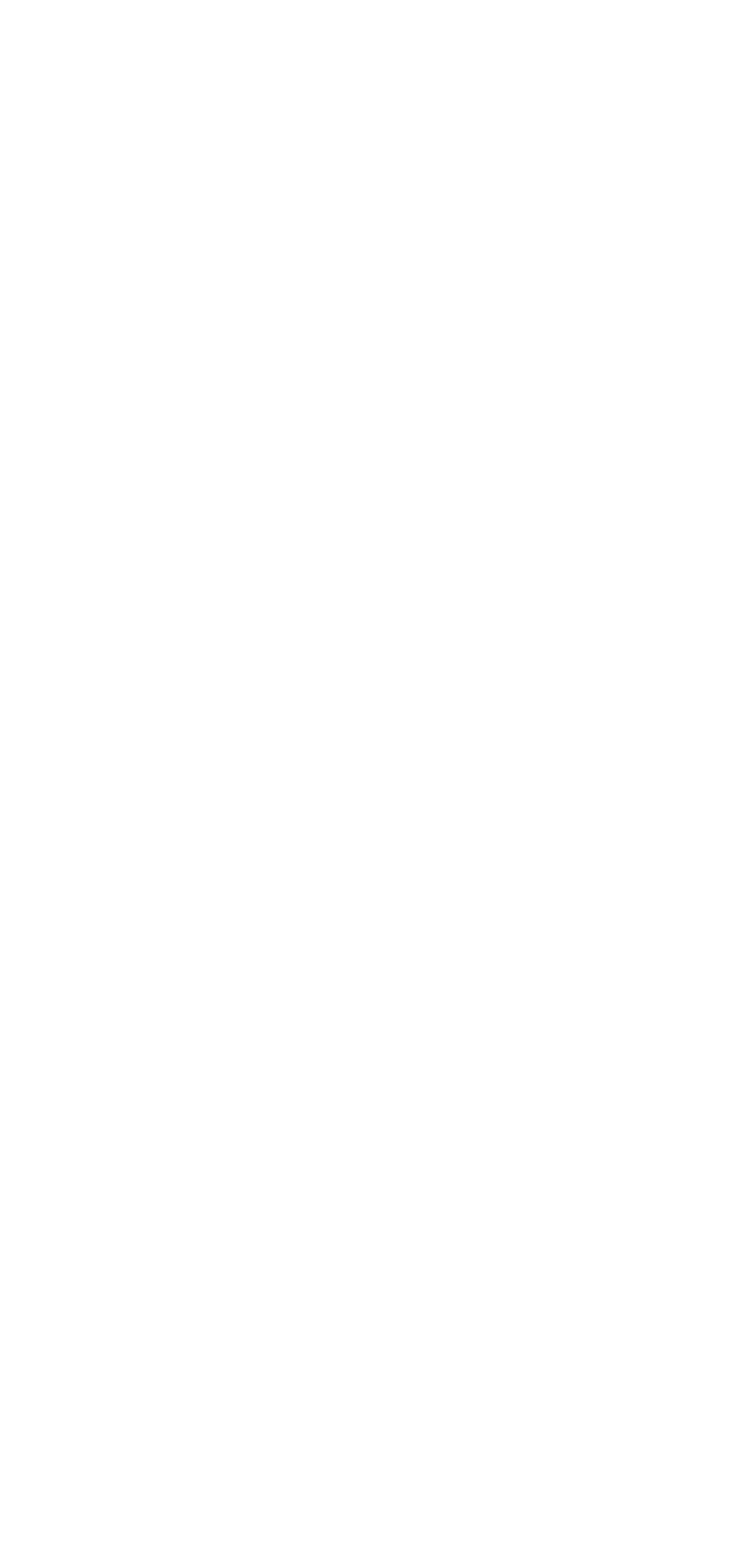
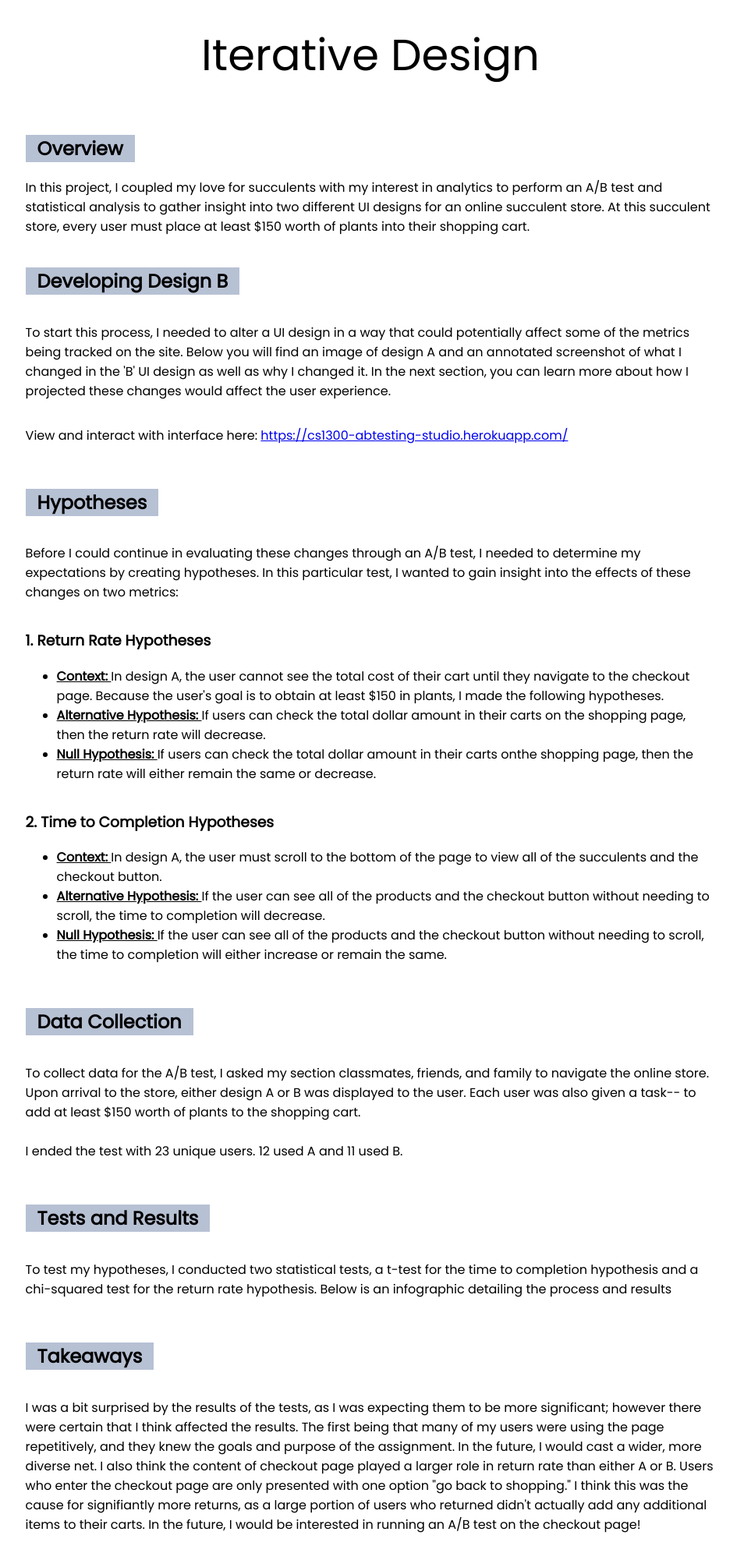
Before and after one commit to salvara1/iterativedesign, a PHP site: page / in a window 1280 px wide. Before the commit the part shown is empty. Shown: the whole page at 78% size, without its empty margins (165-1110 px from the left). Before the commit the page ends 800 px from the top, so only its background shows below. Run offline with PHP 8.4, Linux system fonts and the light colour scheme.

Commit message:
adding in some structure -- copied from a/b testing

```diff
--- a/home.html
+++ b/home.html
@@ -2,13 +2,122 @@
 
 <html>
   <head>
-    <title>INSERT TITLE HERE!</title>
+    <title>Iterative Design</title>
     <link rel="stylesheet" href="index.css">
-    <!-- TODO: add additional links here! e.g. fonts, icons, more stylesheets, etc. -->
     <meta content="width=device-width, initial-scale=1" name="viewport" />
   </head>
+  <body>
+    <header>Iterative Design</header>
+    <!-- Introduction Section -->
+    <div class="section">
+      <h2 class="title">Overview</h2>
+      In this project, I coupled my love for succulents with my interest in
+      analytics to perform an A/B test and statistical analysis to gather insight
+      into two different UI designs for an online succulent store. At this succulent
+      store, every user must place at least $150 worth of plants into their
+      shopping cart.
+    </div>
+    <!-- Developing B -->
+    <div class="section">
+      <h2 class="title">Developing Design B</h2>
+      <p class="text_before_image">
+        To start this process, I needed to alter a UI design in a way that could
+        potentially affect some of the metrics being tracked on the site. Below you will find
+        an image of design A and an
+        annotated screenshot of what I changed in the 'B' UI design as well as why I changed it.
+        In the next section, you can learn more about how I projected these changes would
+        affect the user experience.
+      </p>
+      <p>View and interact with interface here: <a href="https://cs1300-abtesting-studio.herokuapp.com/"> https://cs1300-abtesting-studio.herokuapp.com/</a></p>
+    </div>
 
-  <body>
-    <!-- TODO: put your HTML code here! -->
+    <!-- Hypotheses -->
+    <div class="section">
+      <h2 class="title"> Hypotheses</h2>
+      <p>
+        Before I could continue in evaluating these changes through an A/B test,
+        I needed to determine my expectations by creating hypotheses. In this
+        particular test, I wanted to gain insight into the effects of these
+        changes on two metrics:
+      </p>
+
+      <div class="">
+        <h3> 1. Return Rate Hypotheses</h3>
+        <ul>
+          <li>
+            <u> <b>Context: </b> </u> In design A, the user cannot see the total cost of their cart
+                  until they navigate to the checkout page. Because the user's goal is to obtain
+                  at least $150 in plants, I made the following hypotheses.</li>
+          <li>
+            <u> <b>Alternative Hypothesis: </b> </u> If users can check the total dollar amount in their carts
+            on the shopping page, then the return rate will decrease.
+          </li>
+          <li>
+            <u> <b>Null Hypothesis: </b> </u> If users can check the total dollar amount in
+            their carts onthe shopping page, then the return rate will either
+            remain the same or decrease.
+          </li>
+        </ul>
+      </div>
+      <div class="">
+        <h3> 2. Time to Completion Hypotheses</h3>
+        <ul>
+          <li>
+            <u> <b>Context: </b> </u> In design A, the user must scroll to the bottom of
+            the page to view all of the succulents and the checkout button.
+          </li>
+          <li>
+            <u> <b>Alternative Hypothesis: </b> </u> If the user can see all of the products and the checkout
+            button without needing to scroll, the time to completion will decrease.
+          </li>
+          <li>
+            <u> <b>Null Hypothesis: </b> </u>If the user can see all of the products and the checkout
+            button without needing to scroll, the time to completion will either increase or remain the same.
+          </li>
+        </ul>
+      </div>
+    </div>
+
+    <!-- Data Collection Process -->
+    <div class="section">
+      <h2 class="title">Data Collection</h2>
+      <p>
+        To collect data for the A/B test, I asked my section classmates, friends,
+        and family to navigate the online store. Upon arrival to the store, either
+        design A or B was displayed to the user. Each user was also given a task-- to
+        add at least $150 worth of plants to the shopping cart.
+        <br>
+        <br>
+        I ended the test with 23 unique users. 12 used A and 11 used B.
+      </p>
+    </div>
+    <!-- lo-fi prototypes -->
+    <div class="section">
+      <h2 class="title">
+        Tests and Results
+      </h2>
+      <p>
+        To test my hypotheses, I conducted two statistical tests, a t-test for
+        the time to completion hypothesis and a chi-squared test for the return rate hypothesis.
+        Below is an infographic detailing the process and results
+      </p>
+    </div>
+    <!-- Takeaways -->
+    <div class="section">
+      <h2 class="title">Takeaways</h2>
+      <p>
+        I was a bit surprised by the results of the tests, as I was expecting them to be more
+        significant; however there
+        were certain that I think affected the results.
+        The first being that many of my users were using the page repetitively,
+        and they knew the goals and purpose of the assignment. In the future, I would
+        cast a wider, more diverse net. I also think the content of checkout page
+        played a larger role in return rate than either A or B. Users who enter the checkout
+        page are only presented with one option
+        "go back to shopping." I think this was the cause for signifiantly more returns, as a
+        large portion of users who returned didn't actually add any additional items to their carts.
+        In the future, I would be interested in running an A/B test on the checkout page!
+      </p>
+    </div>
   </body>
 </html>
--- a/index.css
+++ b/index.css
@@ -1 +1,95 @@
 /* Put your style information here! */
+@import url('https://fonts.googleapis.com/css2?family=Poppins&display=swap');
+
+body{
+  display: flex;
+  max-width: 100%;
+  flex-direction: column;
+  font-family: 'Poppins', sans-serif;
+  align-items: center;
+  justify-content: flex-start;
+}
+
+header{
+  display: flex;
+  font-size: 3.5em;
+  position: relative;
+  padding: 20px;
+}
+.section{
+  display: flex;
+  margin-top: 20px;
+  width: 70%;
+  flex-direction: column;
+}
+
+.row_container{
+  display: flex;
+  flex-direction: row;
+  justify-content: space-between;
+  align-items: flex-start;
+
+}
+
+.definitions {
+  border-style: solid;
+  border-color: #B7C1D4;
+  width: 70%;
+  align-self: center;
+  padding-left: 2%;
+  padding-right: 2%;
+}
+
+#infographic {
+  max-width: 70%;
+  max-height: auto;
+  align-self: center;
+}
+.website {
+  max-width: 80%;
+  max-height: auto;
+  margin-bottom: 3%;
+}
+
+.column_container {
+  display: flex;
+  flex-direction: column;
+  justify-content: center;
+  align-items: center;
+}
+
+.title {
+  width: fit-content;
+  padding-left: 15px;
+  padding-right: 15px;
+  background-color: #B7C1D4;
+}
+
+.bold_large {
+  font-size: 20px;
+  font-weight: bold;
+}
+
+@media only screen and (max-width: 1030px) {
+  .row_container {
+    flex-direction: column;
+  }
+  .website{
+    max-width: 100%;
+    max-height: auto;
+  }
+  .col_text{
+    max-width: 100%;
+  }
+
+  #bordered {
+    margin-right: 0px;
+    margin-bottom: 20px;
+  }
+  .rando {
+    margin-left: 0;
+
+  }
+
+
+}
```
